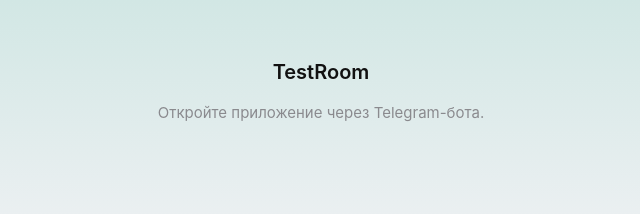
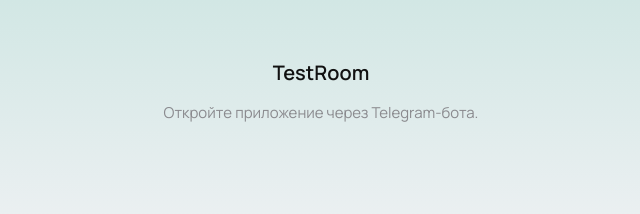
Before and after one commit to stomaluxuz/TestRoom, a plain HTML site: page webapp/index.html in a window 1280 px wide. Shown: the full height of the page, 319-959 px from the left. Drawn offline with Linux system fonts and the light colour scheme; files that its build step writes are made by us from their sources; files whose address does not match are found by name.

Commit message:
Use Manrope as the app font (was system font)
Load Manrope from Google Fonts (preconnect + swap) and set it as the base
font family with the system stack as fallback; antialiased. Modern, clean,
full Cyrillic + Latin (Uzbek) support — consistent across iOS/Android.

Co-Authored-By: Claude Opus 4.8 <noreply@anthropic.com>
Claude-Session: https://claude.ai/code/session_01LRcNtR5MD3xMpGJorqACEM

```diff
--- a/webapp/index.html
+++ b/webapp/index.html
@@ -5,6 +5,9 @@
   <meta name="viewport" content="width=device-width, initial-scale=1, maximum-scale=1, user-scalable=no">
   <title>TestRoom</title>
   <script src="https://telegram.org/js/telegram-web-app.js"></script>
+  <link rel="preconnect" href="https://fonts.googleapis.com">
+  <link rel="preconnect" href="https://fonts.gstatic.com" crossorigin>
+  <link rel="stylesheet" href="https://fonts.googleapis.com/css2?family=Manrope:wght@400;500;600;700;800&display=swap">
   <link rel="stylesheet" href="/static/style.css">
 </head>
 <body>
--- a/webapp/style.css
+++ b/webapp/style.css
@@ -18,7 +18,8 @@
 }
 * { box-sizing: border-box; -webkit-tap-highlight-color: transparent; }
 html, body { margin: 0; padding: 0; background: var(--bg2); color: var(--text);
-  font: 15px/1.45 -apple-system, BlinkMacSystemFont, "Segoe UI", Roboto, sans-serif; }
+  font: 15px/1.45 "Manrope", -apple-system, BlinkMacSystemFont, "Segoe UI", Roboto, sans-serif;
+  -webkit-font-smoothing: antialiased; }
 #app { max-width: 640px; margin: 0 auto; padding: 14px 14px 90px; }
 h1 { font-size: 20px; margin: 4px 0 12px; font-weight: 600; }
 h2 { font-size: 16px; margin: 18px 0 8px; font-weight: 600; }
```
